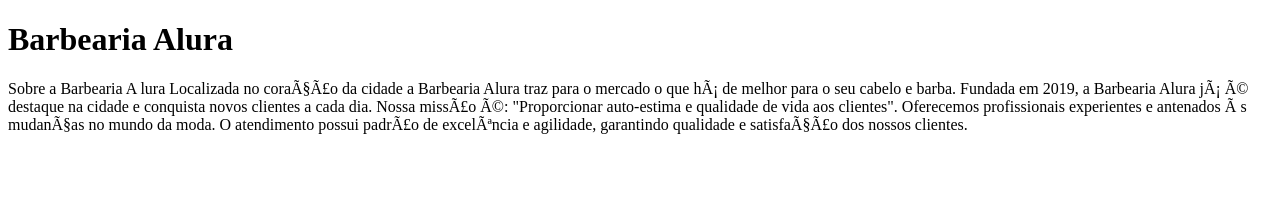
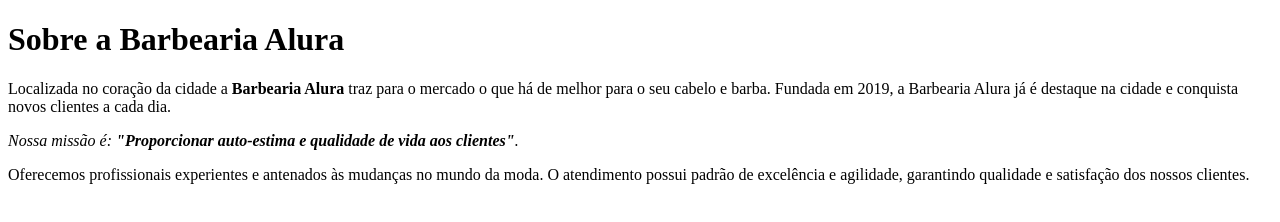
Before and after one commit to cintialini/BarbeariaAlura, a plain HTML site: page index.html in a window 1280 px wide. Drawn offline with Linux system fonts and the light colour scheme.

Commit message:
atualiando

```diff
--- a/index.html
+++ b/index.html
@@ -1,20 +1,18 @@
 <!DOCTYPE html>
-<html lang="pt-br"
-<meta charset="UTF-8">
-<title>Barbearia Alura</title>
-<h1>Barbearia Alura
+<html lang="pt-br">
+    <head>
+        <meta charset="UTF-8">
+        <title>Barbearia Alura</title>
+    </head>
+    <body>
+        <h1>Sobre a Barbearia Alura</h1>
 
+        <p>Localizada no coração da cidade a <strong>Barbearia Alura</strong> traz para o mercado o que há de melhor para o seu cabelo e barba.
+        Fundada em 2019, a Barbearia Alura já é destaque na cidade e conquista novos clientes a cada dia.</p>
 
+        <p><em>Nossa missão é: <strong>"Proporcionar auto-estima e qualidade de vida aos clientes"</strong>.</em></p>
 
-
-
-</h1>
-
-
-Sobre a Barbearia A lura
-
-Localizada no coração da cidade a Barbearia Alura traz para o mercado o que há de melhor para o seu cabelo e barba. Fundada em 2019, a Barbearia Alura já é destaque na cidade e conquista novos clientes a cada dia.
-
-Nossa missão é: "Proporcionar auto-estima e qualidade de vida aos clientes".
-
-Oferecemos profissionais experientes e antenados às mudanças no mundo da moda. O atendimento possui padrão de excelência e agilidade, garantindo qualidade e satisfação dos nossos clientes.
+        <p>Oferecemos profissionais experientes e antenados às mudanças no mundo da moda.
+        O atendimento possui padrão de excelência e agilidade, garantindo qualidade e satisfação dos nossos clientes.</p>
+    </body>
+</html>
```
